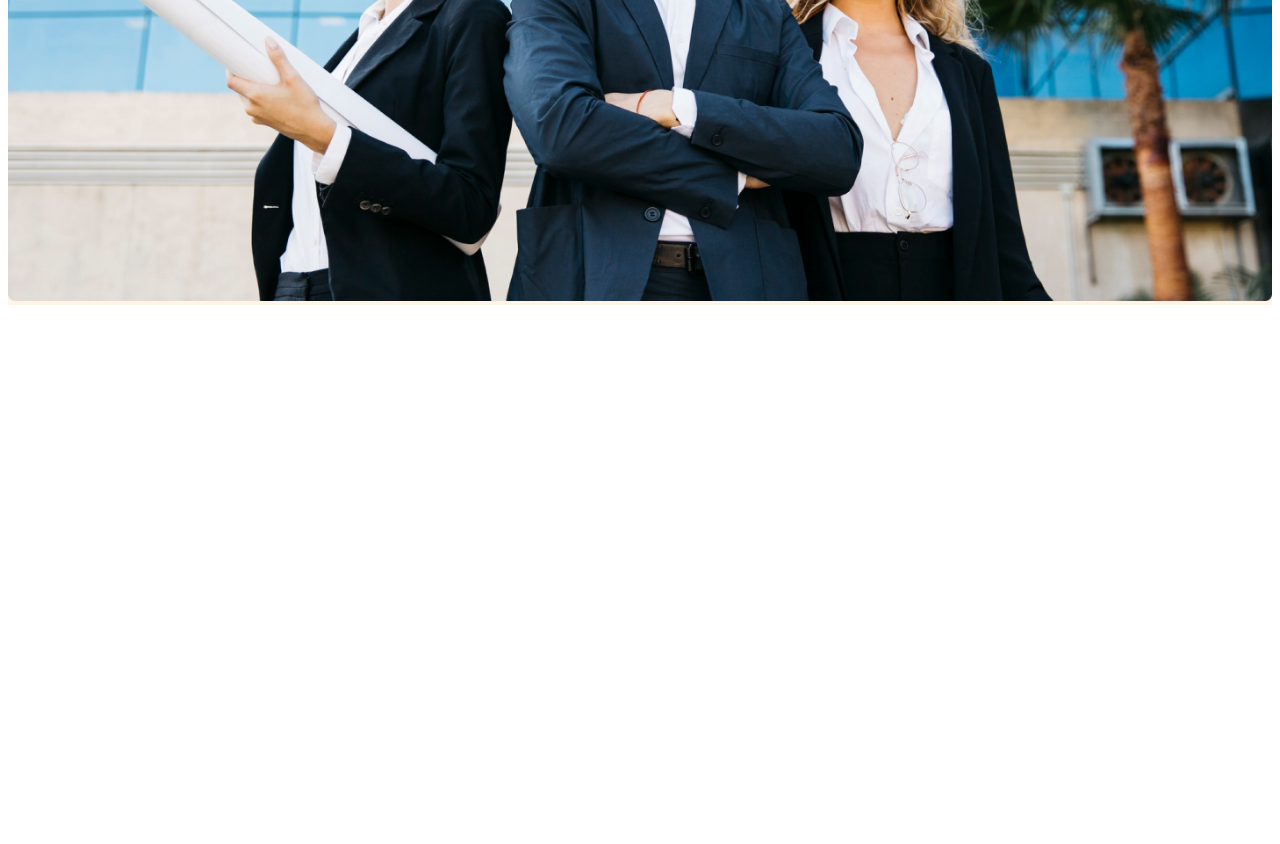
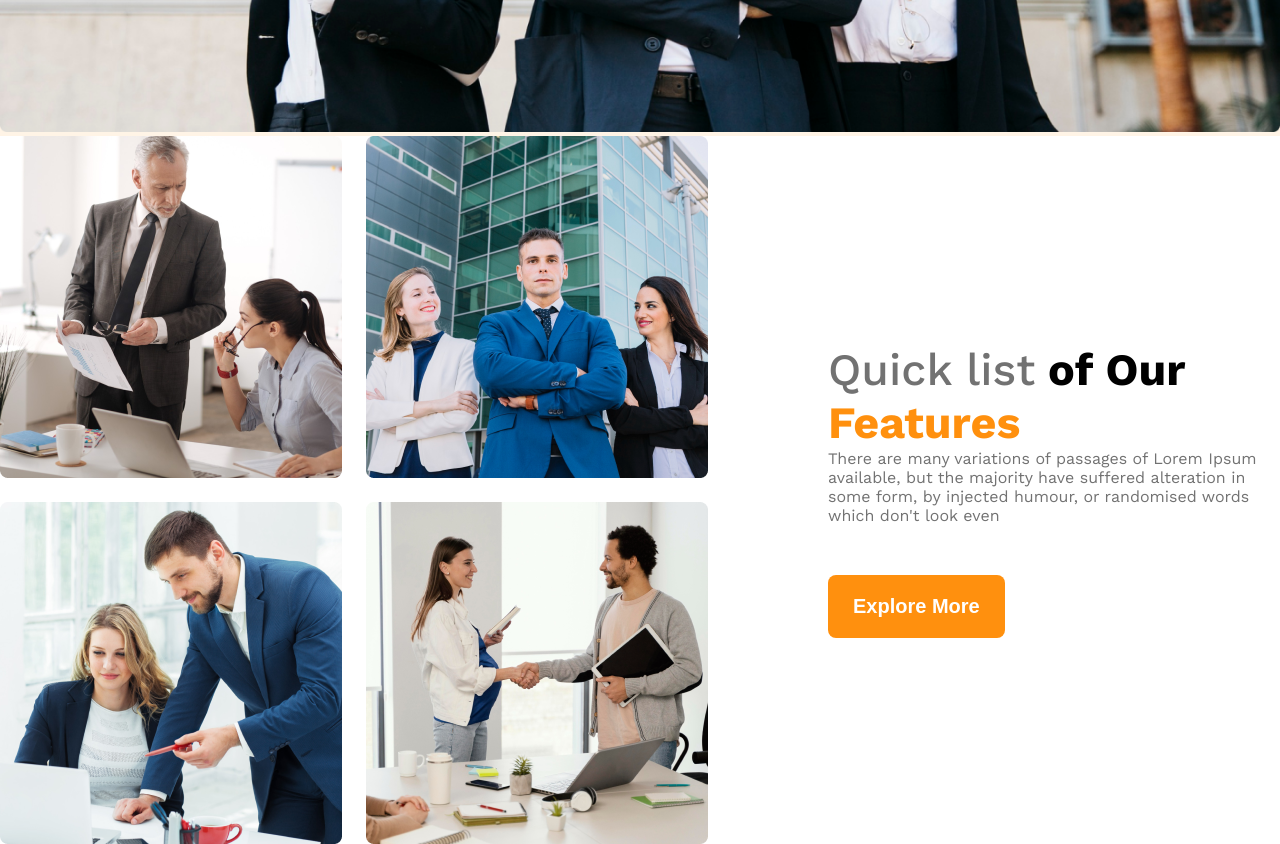
Before and after one commit to SamanAli30/Architect-responsive-repository, a plain HTML site: page index.html in a window 1280 px wide. Shown: the part 900-1744 px from the top of the page. Before the commit the page ends 1213 px from the top, so only its background shows below. Drawn offline with nearby package versions, Linux system fonts and the light colour scheme.

Commit message:
our features section complete

```diff
--- a/index.html
+++ b/index.html
@@ -10,7 +10,7 @@
     <header class="bg-light">
       <nav class="navbar  display-flex">
         <h3 class="brand">G3 Architect</h3>
-        <ul class="nav-links display-flex">
+        <ul class="nav-links li display-flex">
              <li class="item">
                  <a class="nav-link dark2" href="#">Home</a>
              </li>
@@ -37,11 +37,26 @@
             <img class="banner-image" src="images/banner.png" alt="">
       </div>
     </header>
+    <main>
+       <section class="teams display-flex">
+        <div class="teams-images-container">
+            <img src="images/team1.png" alt="">
+            <img src="images/team2.png" alt="">
+            <img src="images/team3.png" alt="">
+            <img src="images/team4.png" alt="">
+            </div>
+        <div class="teams-content">
+            <h3 class="teams-title">
+                <span id="quick" class="dark3">Quick list</span> <span class="our">of Our</span> <span class="feature regular">Features</span>
+            </h3>
+            <p class="teams-description dark3">There are many variations of passages of Lorem Ipsum available, but the majority have suffered alteration in some form, by injected humour, or randomised words which don't look even</p>
+            <button class="btn-primary">Explore More</button>
+        </div>
 
+       </section>
+    </main>
+    <footer >
 
-    <main>
-
-    </main>
-    <footer></footer>
+    </footer>
   </body>
 </html>
--- a/style.css
+++ b/style.css
@@ -5,6 +5,9 @@
   font-optical-sizing: auto;
   font-weight: 400;
   font-style: normal;
+}
+*{
+    margin: 0;
 }
 /* shared styles */
 .display-flex {
@@ -16,7 +19,9 @@
 .dark3 {
   color: #727272;
 }
-
+.regular{
+    color: #FF900E;
+}
 .bg-light {
   background: rgba(255, 144, 14, 0.1);
 }
@@ -28,9 +33,19 @@
     font-size: 1.25rem;
     border-radius: 8px;
     border: none;
+    margin-top: 50px;
 }
 .btn-primary:hover{
     background: #727272;
+}
+main{
+    max-width: 1440px;
+    margin: 0 auto;
+
+
+}
+section{
+    margin-top: 120px;
 }
 /* header section */
 
@@ -69,15 +84,50 @@
 .banner-image{
     width: 100%;
 }
+  /* teams section design */
+  .teams{
+    align-items: center;
+    margin: 0 auto;
+  }
+.teams-images-container{
+    display: grid;
+    grid-template-columns: repeat(2, 1fr);
+    gap: 24px;
 
+}
+.teams-content{
+    margin-left: 120px;
+    max-width:468px ;
+
+
+}
+.teams-title{
+    font-size: 2.8rem;
+    font-weight: 700;
+}
+#quick{
+    font-weight: 500;
+}
 
 
 /* **********************************************************************Responsive media Quary
 ****************************************************************** */
 /* small device */
 @media screen and (max-width:576px) {
-    .navbar, .nav-links{
+    .navbar,
+    .teams{
         flex-direction: column;
     }
+    .nav-links{
+        margin: 0;
+        padding: 10px;
 
+
+    }
+    .teams-images-container{
+        grid-template-columns: repeat(1, 1fr);
+    }
+    .teams-content{
+        margin-left: 20px;
+    }
 }
```
